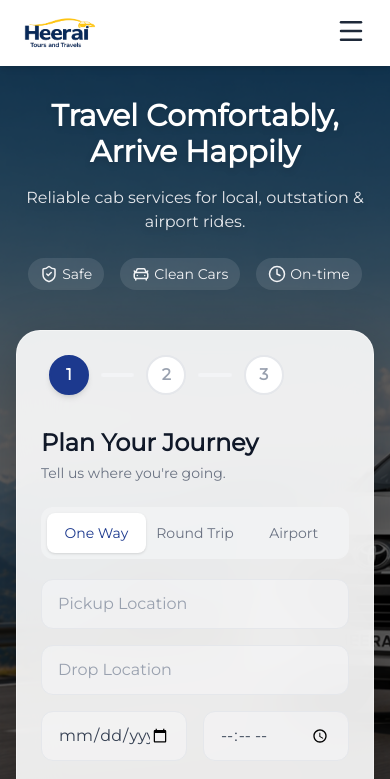
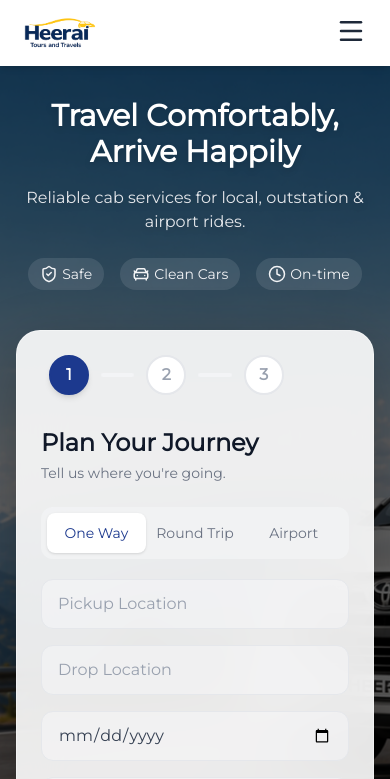
Before and after one commit to sush9011/Heerai-Travels, a React (Vite) app: page / in a window 390 px wide. Shown: the top 779 px of the page. Built offline with nearby package versions, Linux system fonts and the light colour scheme.

Commit message:
Fixed Form Field

```diff
--- a/src/components/BookingForm.jsx
+++ b/src/components/BookingForm.jsx
@@ -227,7 +227,7 @@ export default function BookingForm() {
               className={inputStyle}
             />
 
-            <div className="grid grid-cols-2 gap-4">
+            <div className="grid grid-cols-1 sm:grid-cols-2 gap-4">
               <input
                 type="date"
                 value={form.date}
```
